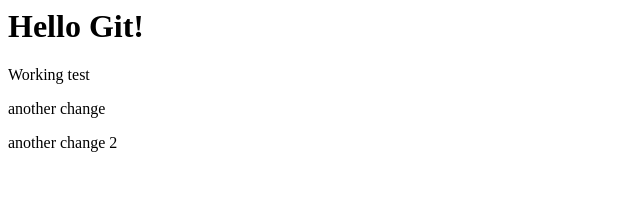
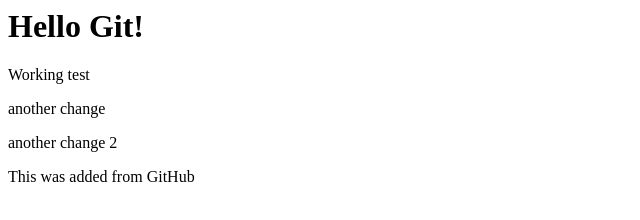
Before and after one commit to vsarghe/GitGithumMasterclass, a plain HTML site: page index.html in a window 1280 px wide. Shown: the whole page, without its empty margins (0-640 px from the left). Drawn offline with Linux system fonts and the light colour scheme.

Commit message:
Update index.html
Add new div from GitHub

```diff
--- a/index.html
+++ b/index.html
@@ -6,3 +6,6 @@
     <p>another change</p>
     <p>another change 2</p>
 </div>
+<div>
+    <p>This was added from GitHub</p>
+</div>
```
